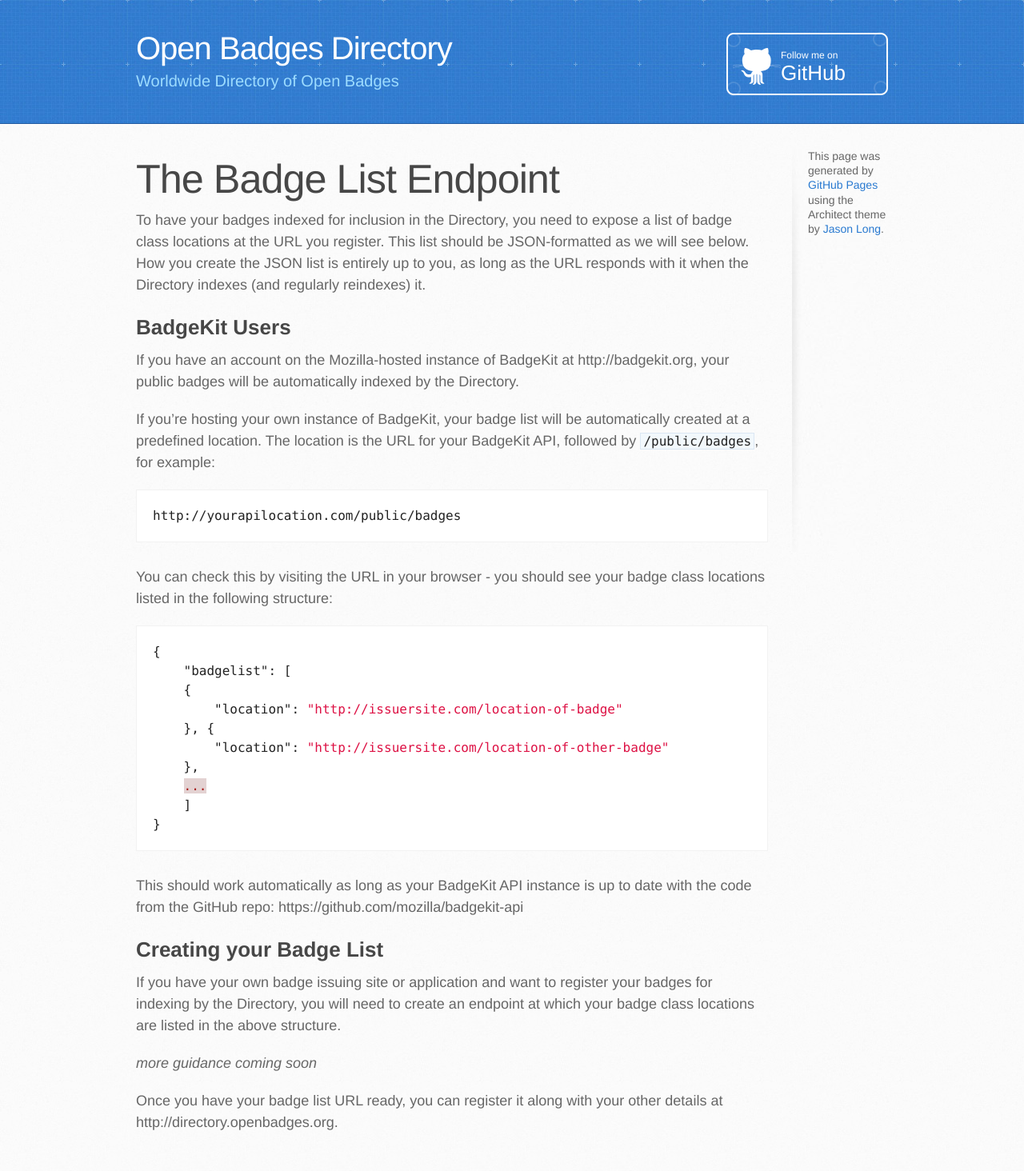
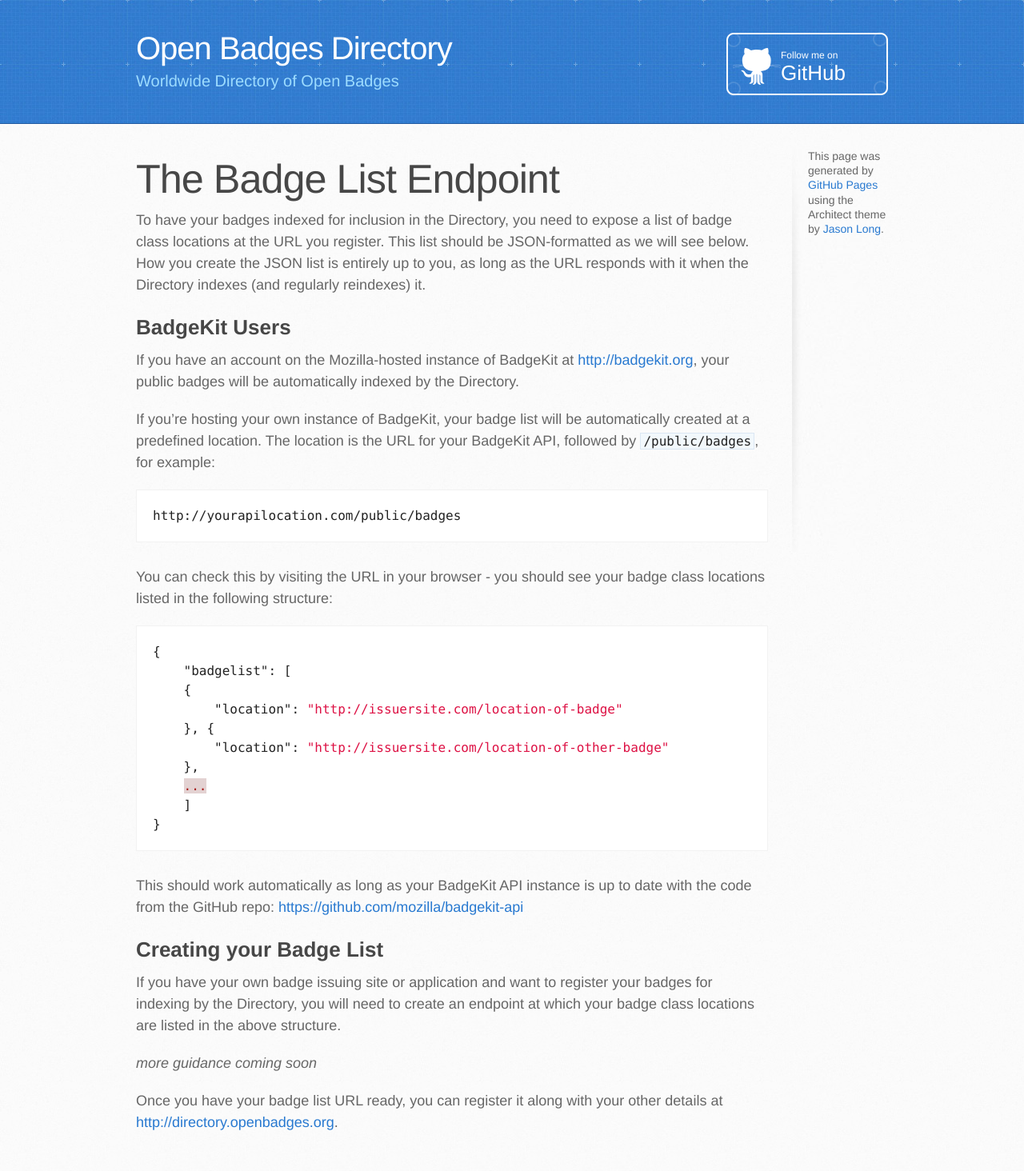
Before and after one commit to OpenWorksGroup/openbadges-directory, a Jekyll site: the page built from badgelist-endpoint.markdown, in a window 1280 px wide. Shown: the whole page at 80% size. Built offline with Jekyll 4.4.1, drawn with Linux system fonts in a browser that asks for light colours; Markdown is read by kramdown in place of the engine named in the settings; part of the change alters nothing that is shown.

```diff
--- a/badgelist-endpoint.markdown
+++ b/badgelist-endpoint.markdown
@@ -8,7 +8,7 @@ To have your badges indexed for inclusion in the Directory, you need to expose a
 
 ## BadgeKit Users
 
-If you have an account on the Mozilla-hosted instance of BadgeKit at http://badgekit.org, your public badges will be automatically indexed by the Directory.
+If you have an account on the Mozilla-hosted instance of BadgeKit at [http://badgekit.org](http://badgekit.org), your public badges will be automatically indexed by the Directory.
 
 If you're hosting your own instance of BadgeKit, your badge list will be automatically created at a predefined location. The location is the URL for your BadgeKit API, followed by `/public/badges`, for example:
 
@@ -31,7 +31,7 @@ You can check this by visiting the URL in your browser - you should see your bad
 }
 {% endhighlight %}
 
-This should work automatically as long as your BadgeKit API instance is up to date with the code from the GitHub repo: https://github.com/mozilla/badgekit-api
+This should work automatically as long as your BadgeKit API instance is up to date with the code from the GitHub repo: [https://github.com/mozilla/badgekit-api](https://github.com/mozilla/badgekit-api)
 
 ## Creating your Badge List
 
@@ -39,4 +39,4 @@ If you have your own badge issuing site or application and want to register your
 
 _more guidance coming soon_
 
-Once you have your badge list URL ready, you can register it along with your other details at http://directory.openbadges.org.
+Once you have your badge list URL ready, you can register it along with your other details at [http://directory.openbadges.org](http://directory.openbadges.org).
```
